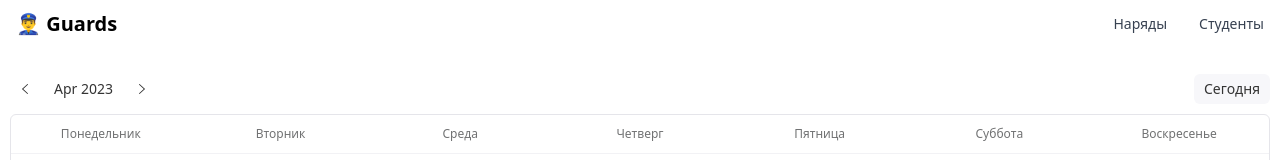
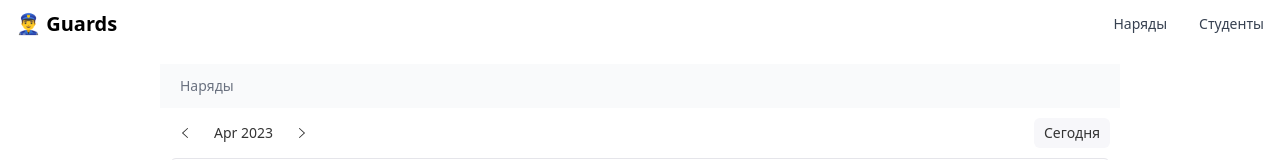
Before and after one commit to mshrnv/guards, a React (Create React App) app in the folder client/: page /guards in a window 1280 px wide. Shown: the top 160 px of the page. Built offline with nearby package versions, Linux system fonts and the light colour scheme; no server answers.

Commit message:
Added Guards item view

```diff
--- a/client/src/api/guardAPI.js
+++ b/client/src/api/guardAPI.js
@@ -6,8 +6,11 @@ export const fetchGuards = async () => {
 }
 
 export const fetchGuardsAtDate = async (date) => {
-    console.log(date)
     const {data} = await $host.get('api/guard', {params: {date: date}})
-    console.log(data)
     return data
 }
+
+export const fetchGuardById = async (_id) => {
+    const {data} = await $host.get('api/guard', {params: {id: _id}})
+    return data
+}
--- a/client/src/components/GuardsCalendarItem.js
+++ b/client/src/components/GuardsCalendarItem.js
@@ -1,27 +1,24 @@
 import React, {useEffect, useState} from 'react';
 import {Badge} from "flowbite-react";
-import {useFetching} from "../hooks/useFetching";
 import {fetchGuardsAtDate} from "../api/guardAPI";
+import {Link} from "react-router-dom";
 
 const GuardsCalendarItem = ({date}) => {
 
     const [guards, setGuards] = useState([])
 
-    const [fetchOneDateGuards, isGuardsLoading, guardsError] = useFetching(async (date) => {
-        const response = await fetchGuardsAtDate(date)
-        setGuards(response)
-    })
-
     useEffect(() => {
-        fetchOneDateGuards(date)
+        fetchGuardsAtDate(date).then(data => setGuards(data))
     }, [])
 
     return (
         <div>
             {guards.map((item) => (
-                <Badge key={date + item.type.name} color="indigo" size="sm" className="mb-1">
-                    {item.type.name}
-                </Badge>
+                <Link to={"/guard/" + item.id}>
+                    <Badge href key={date + item.type.name} color="indigo" size="sm" className="mb-1">
+                        {item.type.name}
+                    </Badge>
+                </Link>
             ))}
         </div>
     );
--- /dev/null
+++ b/client/src/pages/GuardItemPage.js
@@ -0,0 +1,33 @@
+import React, {useEffect, useState} from 'react';
+import {Link, useParams} from "react-router-dom";
+import {Breadcrumb} from "flowbite-react";
+import {fetchGuardById} from "../api/guardAPI";
+
+const GuardItemPage = () => {
+
+    const [guard, setGuard] = useState({type: []})
+    const {id} = useParams()
+
+    useEffect(() => {
+        fetchGuardById(id).then(data => setGuard(data))
+    }, [])
+
+    return (
+        <div className="w-3/4 mx-auto">
+            <Breadcrumb className="bg-gray-50 py-3 px-5 dark:bg-gray-900">
+                <Breadcrumb.Item>
+                    <Link to='/guards'>
+                        Наряды
+                    </Link>
+                </Breadcrumb.Item>
+                <Breadcrumb.Item>
+                    #{id}
+                </Breadcrumb.Item>
+            </Breadcrumb>
+
+            <h1>{guard.type.name}</h1>
+        </div>
+    );
+};
+
+export default GuardItemPage;
--- a/client/src/pages/GuardsPage.js
+++ b/client/src/pages/GuardsPage.js
@@ -1,9 +1,21 @@
 import React from 'react';
 import GuardsCalendar from "../components/GuardsCalendar";
+import {Breadcrumb} from "flowbite-react";
+import {Link} from "react-router-dom";
 
 const GuardsPage = () => {
     return (
-        <div>
+        <div className="w-3/4 mx-auto">
+            <Breadcrumb
+                aria-label="Solid background breadcrumb example"
+                className="bg-gray-50 py-3 px-5 dark:bg-gray-900"
+            >
+                <Breadcrumb.Item>
+                    <Link to='/guards'>
+                        Наряды
+                    </Link>
+                </Breadcrumb.Item>
+            </Breadcrumb>
             <GuardsCalendar />
         </div>
     );
--- a/client/src/utils/urls.js
+++ b/client/src/utils/urls.js
@@ -1,3 +1,5 @@
 export const GUARDS_ROUTE = "/guards"
 
+export const GUARD_ITEM_ROUTE = "/guard/:id"
+
 export const STUDENTS_ROUTE = "/students"
```
Also changed, not shown: client/src/routes.js (+6 -1 lines), 1 other file (tests, documents, lock files or other folders).
